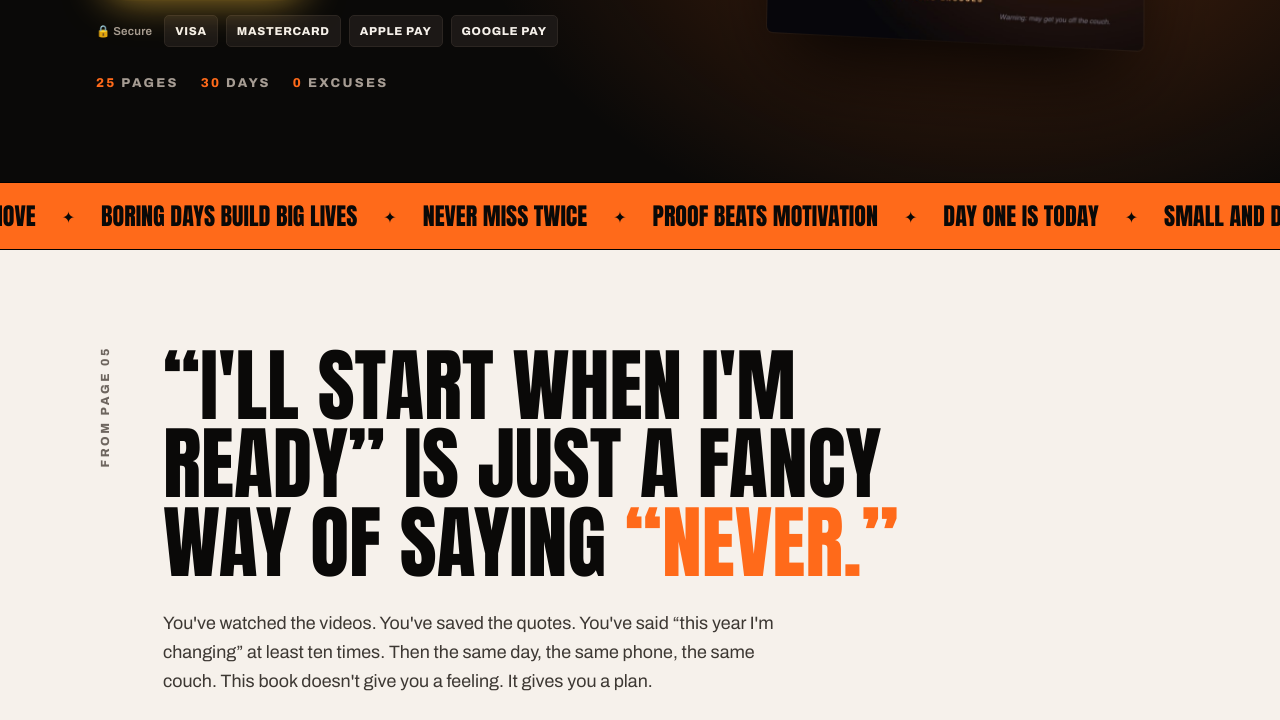
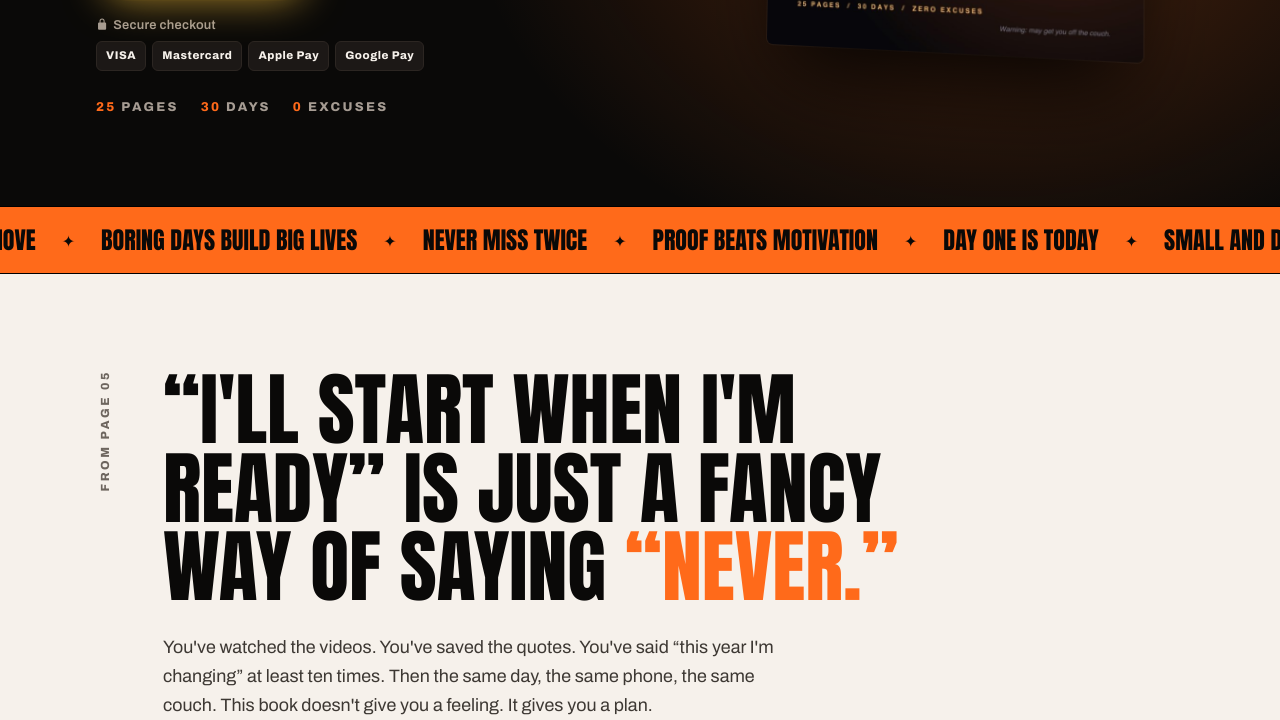
Before and after one commit to dayonera/tomorrowisalie, a plain HTML site: page index.html in a window 1280 px wide. Shown: the part 694-1414 px from the top of the page. Drawn offline with Linux system fonts and the light colour scheme.

Commit message:
Clean up payment badges and keep checkout button on one line (#1)
Claude-Session: https://claude.ai/code/session_011FcdDvFMg61fQ2u2im93jj

Co-authored-by: Claude <noreply@anthropic.com>

```diff
--- a/index.html
+++ b/index.html
@@ -65,9 +65,12 @@ a{color:inherit}
 .ended .was,.ended .off{display:none}
 
 /* ---------- Pay badges ---------- */
-.pay{display:flex;flex-wrap:wrap;gap:8px;align-items:center}
-.pay span{font-size:.72rem;font-weight:800;letter-spacing:.06em;padding:6px 10px;border-radius:5px;background:var(--surface-2);border:1px solid var(--line);color:var(--fg)}
-.pay .lock{background:none;border:0;padding:0 4px 0 0;color:var(--muted);font-weight:600;letter-spacing:.02em}
+.pay{display:flex;flex-wrap:wrap;gap:6px;align-items:center;justify-content:center}
+.pay .lock{flex:0 0 100%;text-align:center;font-size:.8rem;font-weight:600;letter-spacing:.02em;color:var(--muted)}
+.pay .lock svg{width:.95em;height:.95em;vertical-align:-.12em;margin-right:.4em;fill:currentColor}
+.pay .card{display:inline-flex;align-items:center;justify-content:center;height:30px;padding:0 9px;border-radius:6px;background:var(--surface-2);border:1px solid var(--line);color:var(--fg);font-size:.7rem;font-weight:800;letter-spacing:.05em;white-space:nowrap}
+.buyrow .pay{justify-content:flex-start}
+.buyrow .pay .lock{text-align:left}
 
 /* ---------- Hero ---------- */
 .hero{position:relative;overflow:hidden;background:radial-gradient(ellipse 60% 70% at 78% 60%,rgba(255,106,26,.28),transparent 70%),var(--bg)}
@@ -156,7 +159,7 @@ a{color:inherit}
 .timer .u b{font-family:var(--mono);font-size:1.6rem;line-height:1.1;font-weight:700}
 .timer .u small{font-size:.62rem;letter-spacing:.14em;text-transform:uppercase;color:var(--muted)}
 .ended .timer{display:none}
-.order .cta{width:100%;font-size:1.12rem;padding:1.2em 1.4em}
+.order .cta{width:100%;font-size:1.05rem;padding:1.2em 1.2em;white-space:nowrap}
 .fine{font-size:.86rem;color:var(--muted)}
 
 /* ---------- FAQ ---------- */
@@ -247,7 +250,7 @@ footer b{color:var(--orange);font-family:var(--mono);font-weight:700}
         <div class="buyrow">
           <a class="cta pulse payhip-buy-button" data-buy href="https://payhip.com/b/zw8ra" data-product="zw8ra" data-theme="none" data-method="overlay" target="_blank" rel="noopener">Get it now <span class="arr">→</span></a>
           <div class="pay" aria-label="Payment methods">
-            <span class="lock">🔒 Secure</span><span>VISA</span><span>MASTERCARD</span><span>APPLE PAY</span><span>GOOGLE PAY</span>
+            <span class="lock"><svg viewBox="0 0 24 24" aria-hidden="true"><path d="M12 1a5 5 0 0 0-5 5v3H6a2 2 0 0 0-2 2v10a2 2 0 0 0 2 2h12a2 2 0 0 0 2-2V11a2 2 0 0 0-2-2h-1V6a5 5 0 0 0-5-5zm-3 8V6a3 3 0 0 1 6 0v3H9z"/></svg>Secure checkout</span><span class="card">VISA</span><span class="card">Mastercard</span><span class="card">Apple Pay</span><span class="card">Google Pay</span>
           </div>
         </div>
         <p class="meta"><span><i>25</i> pages</span><span><i>30</i> days</span><span><i>0</i> excuses</span></p>
@@ -351,7 +354,7 @@ footer b{color:var(--orange);font-family:var(--mono);font-weight:700}
             <span class="off">Save $8</span>
           </div>
           <a class="cta pulse payhip-buy-button" data-buy href="https://payhip.com/b/zw8ra" data-product="zw8ra" data-theme="none" data-method="overlay" target="_blank" rel="noopener">Get instant access <span class="arr">→</span></a>
-          <div class="pay"><span class="lock">🔒 Secure checkout</span><span>VISA</span><span>MASTERCARD</span><span>APPLE PAY</span><span>GOOGLE PAY</span></div>
+          <div class="pay"><span class="lock"><svg viewBox="0 0 24 24" aria-hidden="true"><path d="M12 1a5 5 0 0 0-5 5v3H6a2 2 0 0 0-2 2v10a2 2 0 0 0 2 2h12a2 2 0 0 0 2-2V11a2 2 0 0 0-2-2h-1V6a5 5 0 0 0-5-5zm-3 8V6a3 3 0 0 1 6 0v3H9z"/></svg>Secure checkout</span><span class="card">VISA</span><span class="card">Mastercard</span><span class="card">Apple Pay</span><span class="card">Google Pay</span></div>
         </div>
       </div>
     </div>
```
